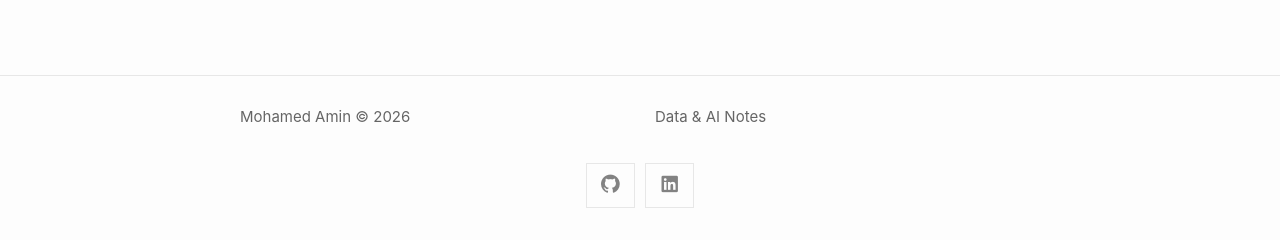
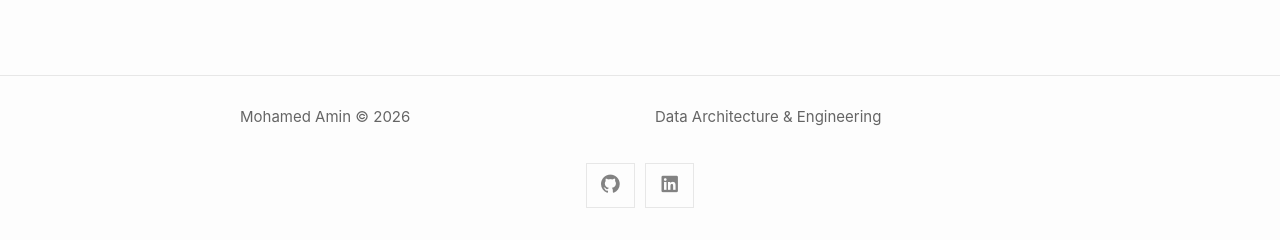
Before and after one commit to modamin/modamin.github.io, a Jekyll site: the page built from index.md, in a window 1280 px wide. Shown: the part 657-897 px from the top of the page. Built offline with Jekyll 4.4.1, drawn with Linux system fonts in a browser that asks for light colours; nearby versions of some CDN libraries.

Commit message:
changed description

```diff
--- a/_config.yml
+++ b/_config.yml
@@ -3,7 +3,7 @@ author:
   name: Mohamed Amin © 2026
 
 description: >
-  Data & AI Notes
+  Data Architecture & Engineering
 
 theme: minima
 
```
